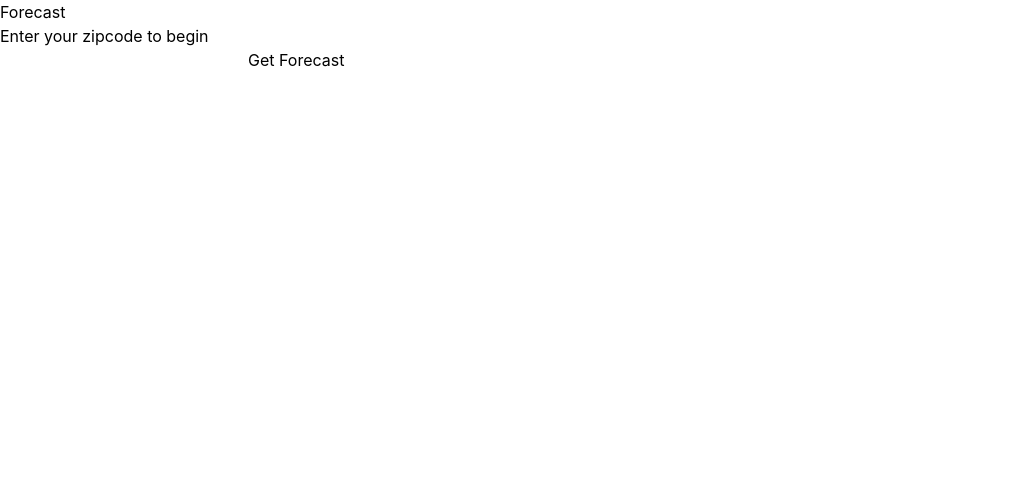
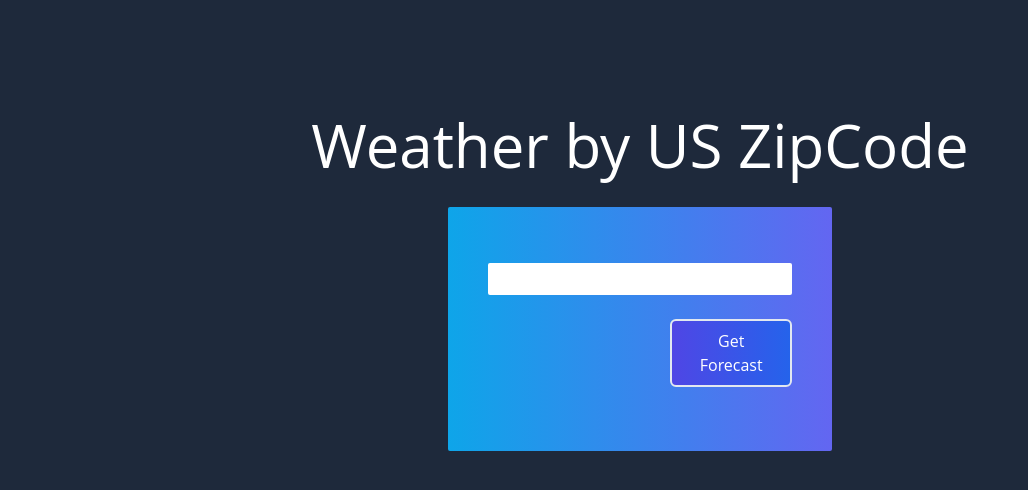
Before and after one commit to jackhutson/weather, a Next.js app in the folder client/: page / in a window 1280 px wide. Shown: the top 490 px of the page, without its empty margins (0-1028 px from the left). Built offline with nearby package versions, Linux system fonts and the light colour scheme.

Commit message:
styling and navigation

```diff
--- a/client/components/forecastIcon.tsx
+++ b/client/components/forecastIcon.tsx
@@ -25,7 +25,7 @@ export const ForecastIcon: FC<ForecastIconProps> = (
   const { shortForecast, isDaytime } = props;
   return (
     <>
-      <FontAwesomeIcon icon={getIcon(shortForecast, isDaytime)} />
+      <FontAwesomeIcon icon={getIcon(shortForecast, isDaytime)} style={{ fontSize: '80px' }}/>
     </>
   );
 };
--- a/client/components/forecastPeriod.tsx
+++ b/client/components/forecastPeriod.tsx
@@ -13,16 +13,39 @@ export const ForecastPeriod: FC<ForecastPeriodProps> = (props: ForecastPeriodPro
   return (
     <>
       {period && (
-      <>
+        <div className="my-6 p-6 bg-gradient-to-l from-blue-600 to-indigo-600 border-2 border-slate-200 rounded-sm grid grid-cols-6">
+          <div className="self-start col-start-1 col-end-6 mb-4">
             <ForecastIcon
               shortForecast={period.shortForecast}
               isDaytime={period.isDaytime}
             />
+            {period.shortForecast}
+          </div>
+          <div className="self-start justify-self-end mb-4">
             <TemperatureIcon temperature={period.temperature} />
-      <ForecastWind windDirection={period.windDirection} windSpeed={period.windSpeed} />
-      {period.detailedForecast}
-    </>
+            {period.temperature}
+          </div>
+          <div className="col-start-5 col-end-7 justify-self-end">
+            <ForecastWind
+              windDirection={period.windDirection}
+              windSpeed={period.windSpeed}
+            />
+          </div>
+          <div className="col-span-full text-sm">
+            {getTimeFrame(period.startTime, period.endTime)}
+          </div>
+          <div className="col-span-full mt-4">{period.detailedForecast}</div>
+        </div>
       )}
     </>
   );
 }
+
+const getTimeFrame = (startTime: string, endTime: string): string  => {
+  const startDate = new Date(startTime);
+  const endDate = new Date(endTime);
+
+  const from = `${startDate.toLocaleDateString('en-US', { weekday: 'long', month: 'long', day: 'numeric', year: 'numeric' })} ${startDate.toLocaleTimeString('en-US', { hour: 'numeric', minute: 'numeric' })}`;
+  const to = `${endDate.toLocaleDateString('en-US', { weekday: 'long', month: 'long', day: 'numeric', year: 'numeric' })} ${endDate.toLocaleTimeString('en-US', { hour: 'numeric', minute: 'numeric' })}`;
+  return `From ${from} until ${to}`;
+}
--- a/client/components/forecastTimeline.tsx
+++ b/client/components/forecastTimeline.tsx
@@ -8,11 +8,15 @@ export type ForecastTimelineProps = {
 export const ForecastTimeline: FC<ForecastTimelineProps> = (props: ForecastTimelineProps) => {
   const { periods } = props;
 
-  const currentForecast = useMemo(() => periods ? periods[0] : null , [periods]);
-
-  const onNextClick = useCallback(() => { }, []);
-
   return (
-    <ForecastPeriod period={currentForecast} />
-  )
+      <div>
+        {periods && periods.length && (
+          <>
+          {periods.map((period, index) => (
+            <ForecastPeriod key={index} period={period} />
+          ))}
+          </>
+        )}
+      </div>
+  );
 }
--- a/client/components/temperatureIcon.tsx
+++ b/client/components/temperatureIcon.tsx
@@ -20,7 +20,10 @@ export const TemperatureIcon: FC<TemperatureIconProps> = (
   const { temperature } = props;
   return (
     <>
-      <FontAwesomeIcon icon={getIcon(temperature)} />
+      <FontAwesomeIcon
+        icon={getIcon(temperature)}
+        style={{ fontSize: '34px' }}
+      />
     </>
   );
 };
--- a/client/pages/_app.tsx
+++ b/client/pages/_app.tsx
@@ -5,7 +5,14 @@ import '@fortawesome/fontawesome-svg-core/styles.css';
 config.autoAddCss = false;
 
 function MyApp({ Component, pageProps }: AppProps) {
-  return <Component {...pageProps} />
+  return (
+    <div className="grid grid-cols-12 p-16">
+      <div className="col-span-full text-center text-6xl">
+        <h1>Weather by US ZipCode</h1>
+      </div>
+      <Component {...pageProps} />
+    </div>
+  );
 }
 
 export default MyApp
--- a/client/pages/forecast.tsx
+++ b/client/pages/forecast.tsx
@@ -1,3 +1,6 @@
+import { faCircleLeft } from '@fortawesome/free-solid-svg-icons';
+import { FontAwesomeIcon } from '@fortawesome/react-fontawesome';
+import Link from 'next/link';
 import { useRouter } from 'next/router';
 import useSWR from 'swr';
 import { ForecastTimeline } from '../components/forecastTimeline';
@@ -13,12 +16,20 @@ function Forecast(): JSX.Element {
   const router = useRouter();
   const { zipcode } = router.query;
   const { data, error } = useSWR(`/api/forecast?zipcode=${zipcode}`, fetcher, {
-    refreshInterval: 1000,
+    refreshInterval: 10000,
   });
 
   return (
-    <div>
-      <h2>Hourly Forecast for {zipcode}</h2>
+    <div className="mt-8 p-10 bg-gradient-to-r from-sky-500 to-indigo-500 xl:col-start-5 xl:col-end-9 lg:col-start-4 lg:col-end-10 md:col-start-3 md:col-end-11 sm:col-span-full rounded-sm">
+      <h2 className="col-span-full text-center mb-6 text-2xl">
+        Hourly Forecast for {zipcode}
+      </h2>
+      <div className="col-start-3 col-end-5 rounded-sm p-6 backdrop-blur-md">
+        <div className="cursor-pointer">
+          <Link href="/">
+            <FontAwesomeIcon icon={faCircleLeft} fontSize="36px" className="" />
+          </Link>
+        </div>
         {error && (
           <p>
             Error fetching forecast: <strong>{error}</strong>
@@ -27,6 +38,7 @@ function Forecast(): JSX.Element {
         {!error && !data && <p>Loading ...</p>}
         {!error && data && <ForecastTimeline periods={data} />}
       </div>
+    </div>
   );
 }
 
--- a/client/pages/index.tsx
+++ b/client/pages/index.tsx
@@ -22,18 +22,31 @@ function Index(): JSX.Element {
         setShowValidation(false);
       }
     },
-    [setZipcode, regex, showValidation],
+    [setZipcode, regex, showValidation]
   );
 
   return (
-    <div>
-      <h2>Forecast</h2>
-      <h4>Enter your zipcode to begin</h4>
-      <input id="zip" name="zip" type="text" onChange={onZipcodeChange} />
-      {showValidation && (
-        <div>Please enter a valid five digit numeric zicode</div>
-      )}
-      <button onClick={handleGetForecast}>Get Forecast</button>
+    <div className="mt-8 p-10 bg-gradient-to-r from-sky-500 to-indigo-500 xl:col-start-5 xl:col-end-9 lg:col-start-4 lg:col-end-10 md:col-start-3 md:col-end-11 sm:col-span-full rounded-sm">
+      <div className="grid grid-cols-5 col-span-full">
+        <input
+          id="zip"
+          name="zip"
+          type="text"
+          onChange={onZipcodeChange}
+          className="px-4 py-1 rounded-sm col-start-1 col-end-6 mt-4 text-black"
+        />
+        {showValidation && (
+          <div className="p-1 bg-red-200 text-red-900 rounded-sm col-span-full my-4">
+            Please enter a valid five digit zicode
+          </div>
+        )}
+        <button
+          onClick={handleGetForecast}
+          className="col-start-4 col-end-7 mt-6 px-4 py-2 my-6 p-6 bg-gradient-to-l from-blue-600 to-indigo-600 border-2 border-slate-200 hover:from-blue-800 hover:to-indigo-800 rounded-md"
+        >
+          Get Forecast
+        </button>
+      </div>
     </div>
   );
 }
--- a/client/styles/globals.css
+++ b/client/styles/globals.css
@@ -1,13 +1,13 @@
 @tailwind base;
 @tailwind components;
 @tailwind utilities;
-
+@import url('https://fonts.googleapis.com/css2?family=Open+Sans:wght@300;500;600&display=swap');
 html,
 body {
-  padding: 0;
-  margin: 0;
-  font-family: -apple-system, BlinkMacSystemFont, Segoe UI, Roboto, Oxygen,
-    Ubuntu, Cantarell, Fira Sans, Droid Sans, Helvetica Neue, sans-serif;
+  margin-top: 2%;
+  font-family: 'Open Sans', sans-serif;
+  background-color: #1e293b;
+  color: #fff;
 }
 
 a {
```
Lines whose indentation alone changed are shown as unchanged.
